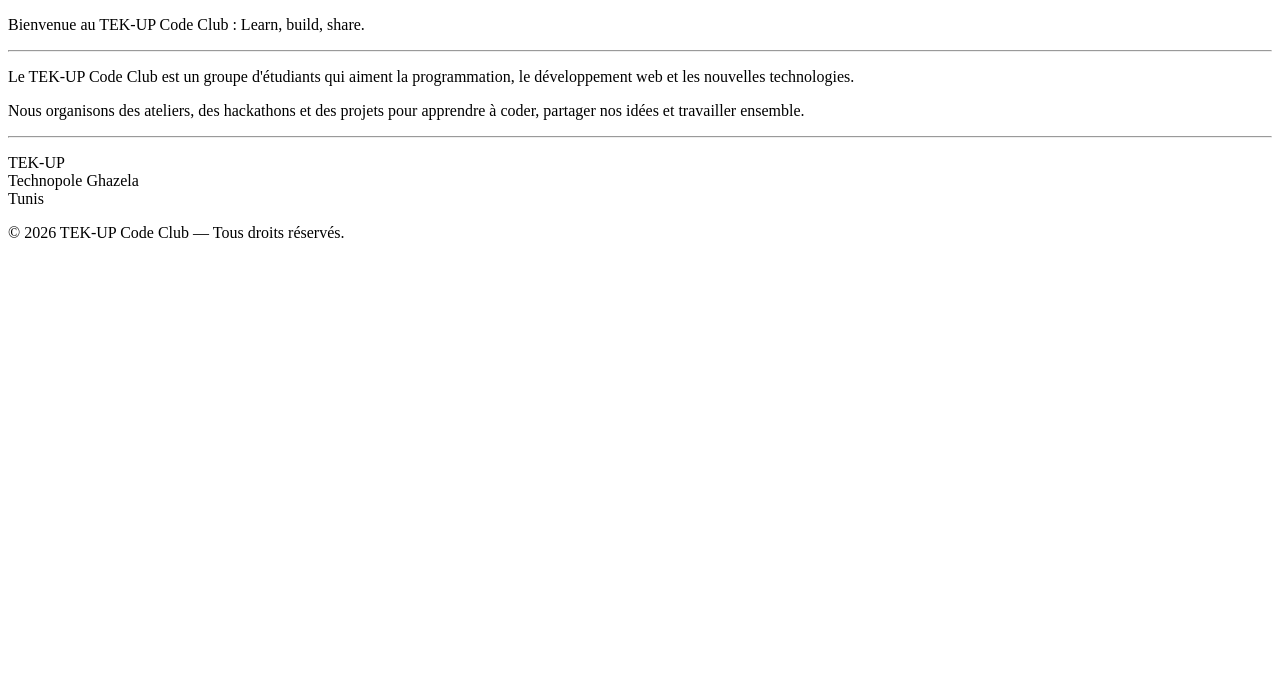
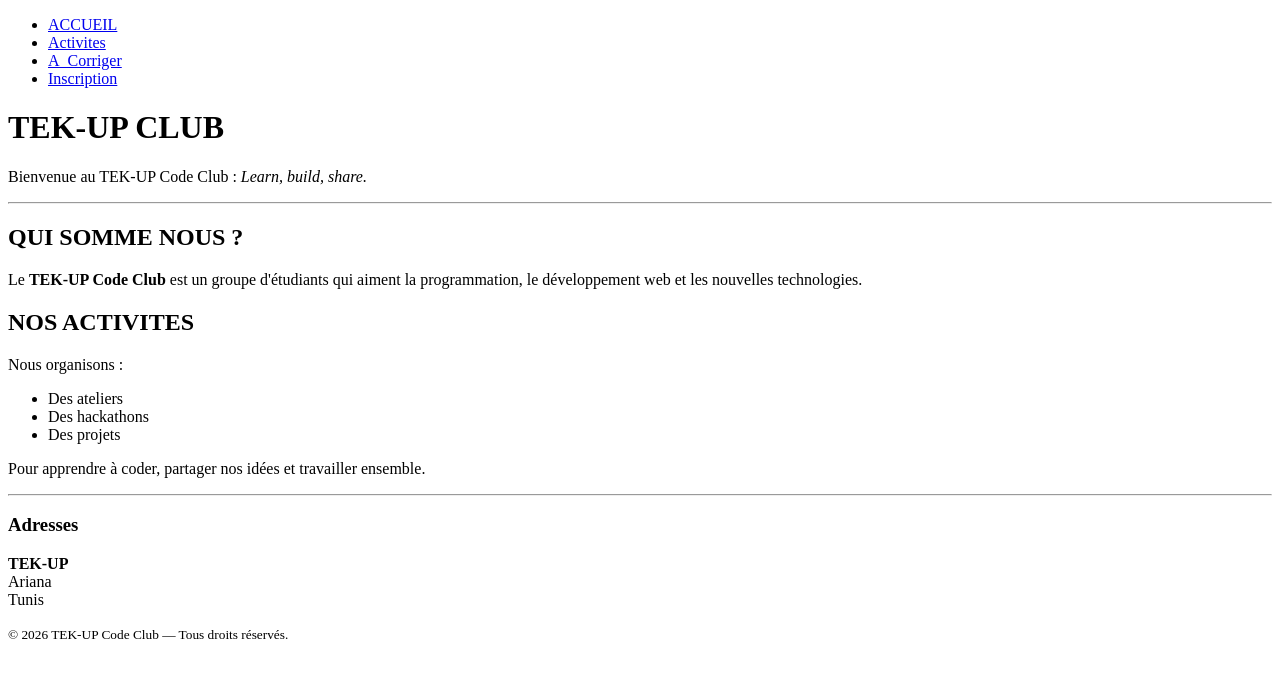
Before and after one commit to Abdelaziz404/NouicerAbdelaziz_TP1, a plain HTML site: page index.html in a window 1280 px wide. Drawn offline with Linux system fonts and the light colour scheme.

Commit message:
Etape 1 et 2 en TP2

```diff
--- a/index.html
+++ b/index.html
@@ -1,3 +1,4 @@
+
 <!DOCTYPE html>
 <html lang="fr">
 <head>
@@ -12,22 +13,58 @@
 <body>
     <!-- ICI CONTENU DE LA PAGE -->
 
-    <p id="slogan" title="TEK-UP Code Club">  Bienvenue au TEK-UP Code Club : <span lang="en">Learn, build, share.</span></p>
+    <ul>
+        <li><a href="./index.html">ACCUEIL</a></li>
+        <li><a href="./activites.html">Activites</a></li>
+        <li><a href="./a-corriger.html">A_Corriger</a></li>
+        <li><a href="./inscription.html">Inscription</a></li>
+    </ul>
+
+    <h1>TEK-UP CLUB</h1>
+
+    <p id="slogan" title="TEK-UP Code Club">
+        Bienvenue au TEK-UP Code Club :
+        <span lang="en"><em>Learn, build, share.</em></span>
+    </p>
 
     <hr>
 
-    <p>Le TEK-UP Code Club est un groupe d'étudiants qui aiment la programmation, le développement web et les nouvelles technologies.</p>
+    <h2>QUI SOMME NOUS ?</h2>
 
-    <p>Nous organisons des ateliers, des hackathons et des projets pour apprendre à coder, partager nos idées et travailler ensemble. </p>
+    <p>
+        Le <strong>TEK-UP Code Club</strong> est un groupe
+        d'étudiants qui aiment la programmation, le
+        développement web et les nouvelles technologies.
+    </p>
+
+    <h2>NOS ACTIVITES</h2>
+
+    <p>Nous organisons :</p>
+
+    <ul>
+        <li>Des ateliers</li>
+        <li>Des hackathons</li>
+        <li>Des projets</li>
+    </ul>
+
+    <p>
+        Pour apprendre à coder, partager nos idées
+        et travailler ensemble.
+    </p>
 
     <hr>
 
+    <h3>Adresses</h3>
+
     <p>
-        TEK-UP<br>
-        Technopole Ghazela<br>
+        <strong>TEK-UP</strong><br>
+        Ariana<br>
         Tunis
     </p>
 
-    <p>&copy; 2026 TEK-UP Code Club &mdash; Tous droits réservés.</p>
+    <p>
+        <small>&copy; 2026 TEK-UP Code Club
+        &mdash; Tous droits réservés.</small>
+    </p>
 </body>
 </html>
```
Also changed, not shown: a-corriger.html (+15 -7 lines), activites.html (+21 -2 lines), inscription.html (+19 -3 lines).
